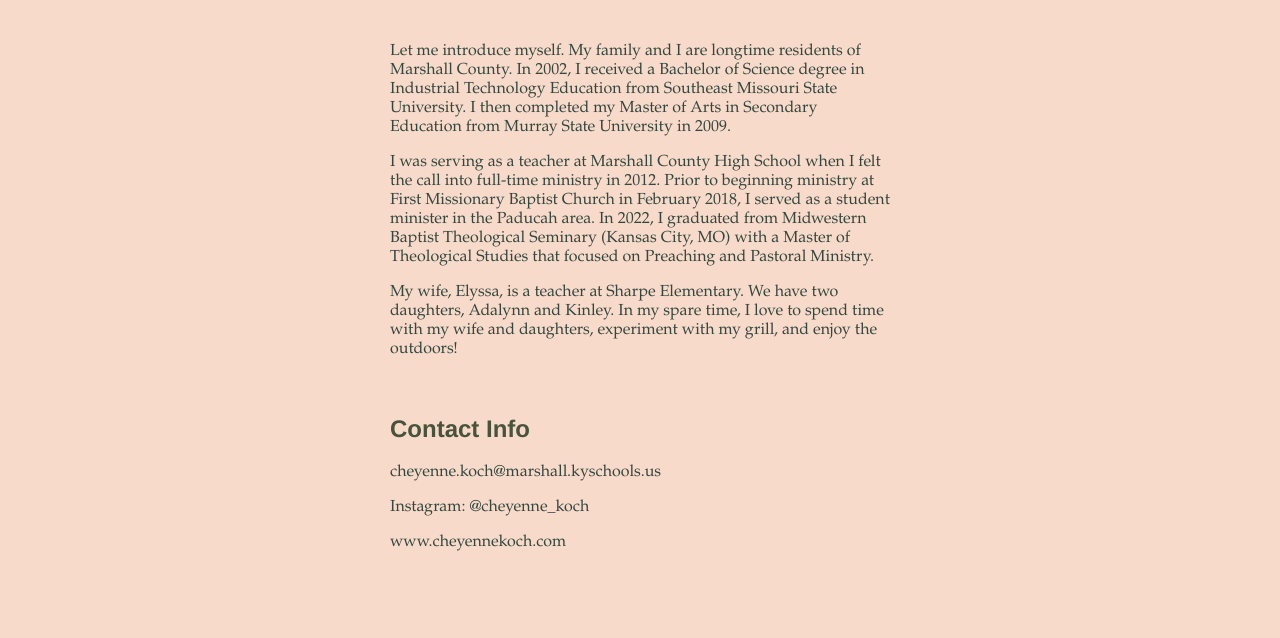
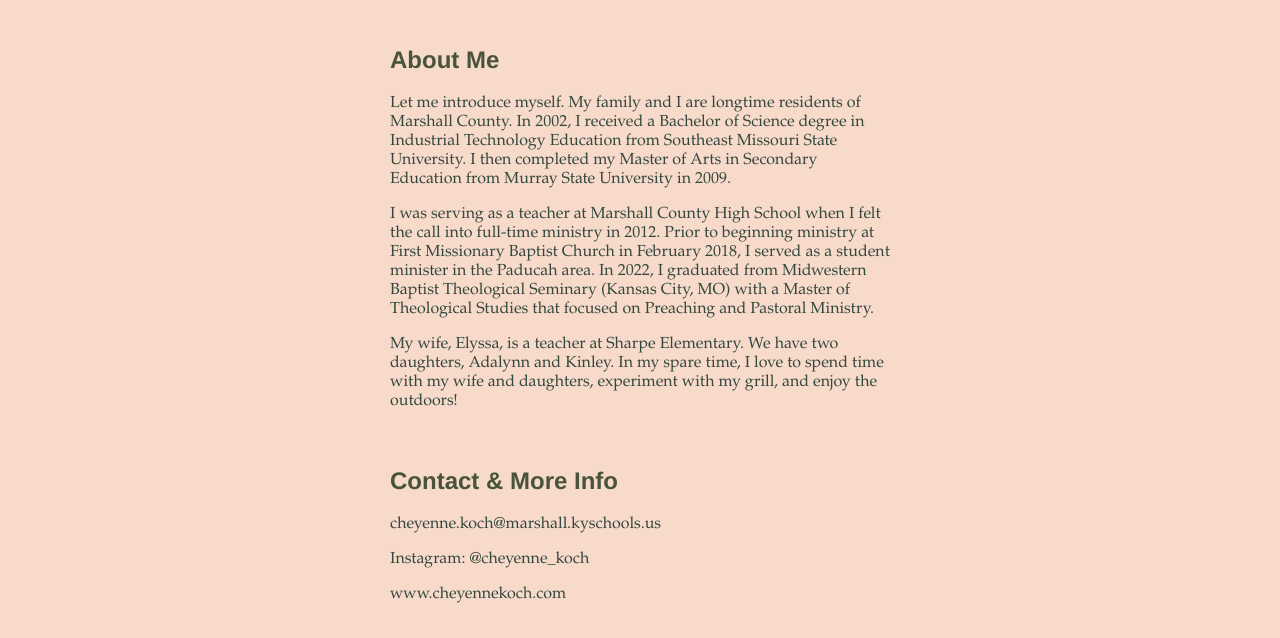
Before and after one commit to cheyennekoch/website, a plain HTML site: page about.html in a window 1280 px wide. Shown: the part 427-1065 px from the top of the page. Before the commit the page ends 1013 px from the top, so only its background shows below. Drawn offline with Linux system fonts and the light colour scheme.

Commit message:
Update about.html
Added "About Me" header
Tweaked "Contact" header

```diff
--- a/about.html
+++ b/about.html
@@ -74,7 +74,7 @@
     </ul>
     </strong>
   </header>
-  <article>
+  <article><h2>About Me</h2>
     <p>Let me introduce myself. My family and I are longtime residents of Marshall County. In 2002, I received a Bachelor of Science degree in Industrial Technology Education from Southeast Missouri State University. I then completed my Master of Arts in Secondary Education from Murray State University in 2009.</p>
 
 <p>I was serving as a teacher at Marshall County High School when I felt the call into full-time ministry in 2012. Prior to beginning ministry at First Missionary Baptist Church in February 2018, I served as a student minister in the Paducah area. In 2022, I graduated from Midwestern Baptist Theological Seminary (Kansas City, MO) with a Master of Theological Studies that focused on Preaching and Pastoral Ministry. </p>
@@ -82,7 +82,7 @@
 <p>My wife, Elyssa, is a teacher at Sharpe Elementary. We have two daughters, Adalynn and Kinley. In my spare time, I love to spend time with my wife and daughters, experiment with my grill, and enjoy the outdoors!</p>
   </article>
   <article>
-      <h2>Contact Info</h2>
+      <h2>Contact & More Info</h2>
       <p>cheyenne.koch@marshall.kyschools.us</p>
       <p>Instagram: @cheyenne_koch</p>
       <p>www.cheyennekoch.com</p>
```
